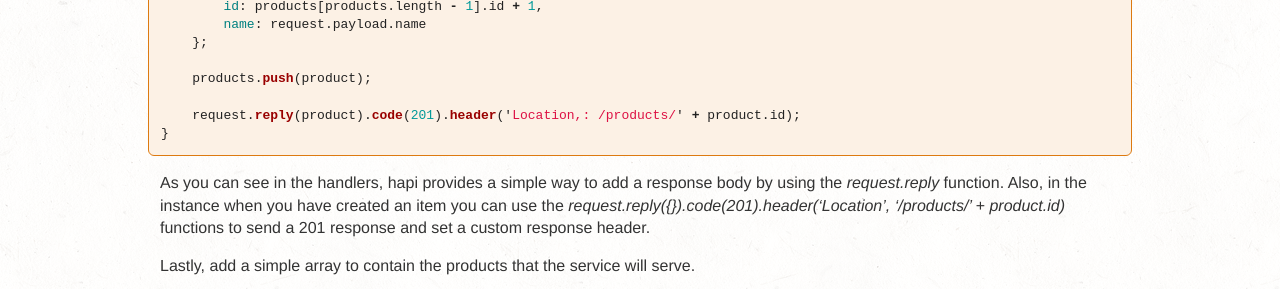
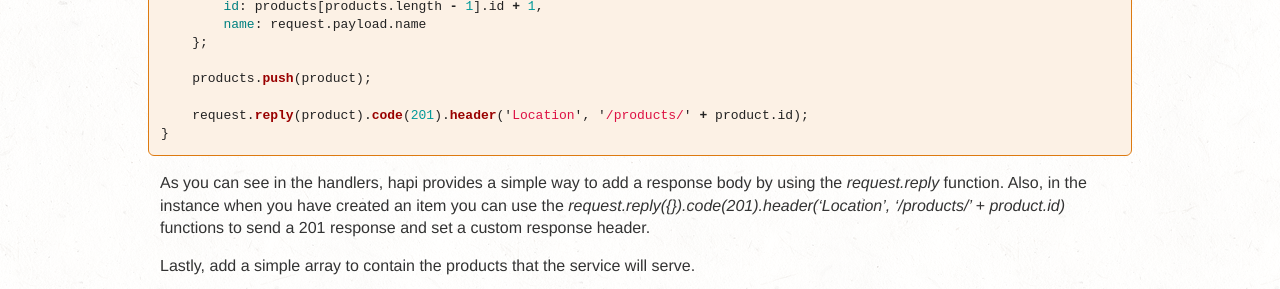
Before and after one commit to z0mt3c/spumko.github.com, a Jekyll site: the page built from _posts/2013-07-18-products-api.md, in a window 1280 px wide and 900 px high, scrolled down 2238 px. Shown: the part 152-441 px from the top of the window. Built offline with Jekyll 4.4.1, drawn with Linux system fonts in a browser that asks for light colours; Markdown is read by kramdown in place of the engine named in the settings.

Commit message:
Fix typo

````diff
--- a/_posts/2013-07-18-products-api.md
+++ b/_posts/2013-07-18-products-api.md
@@ -116,7 +116,7 @@ function addProduct(request) {
 
     products.push(product);
 
-    request.reply(product).code(201).header('Location,: /products/' + product.id);
+    request.reply(product).code(201).header('Location', '/products/' + product.id);
 }
 ```
 
````
